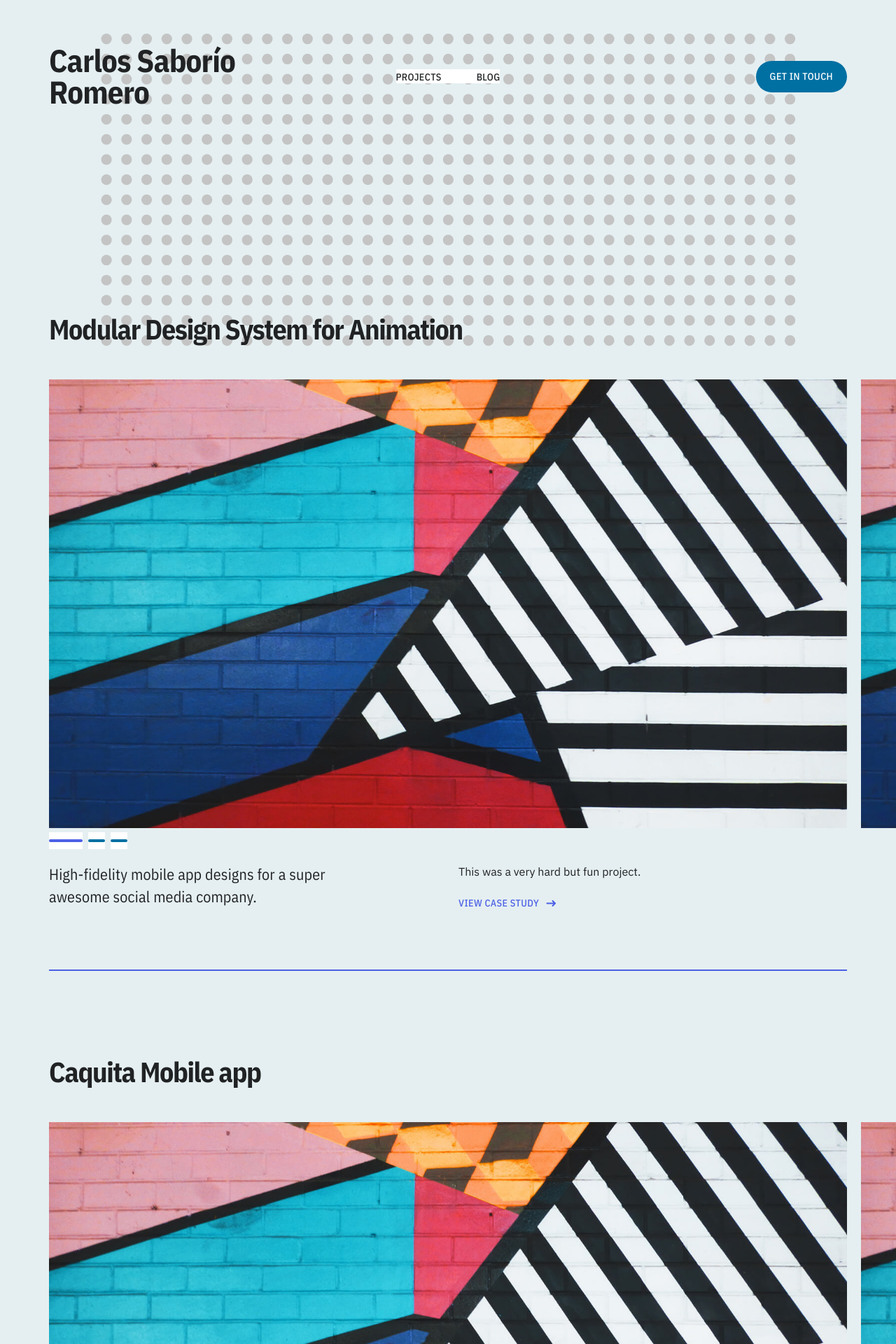
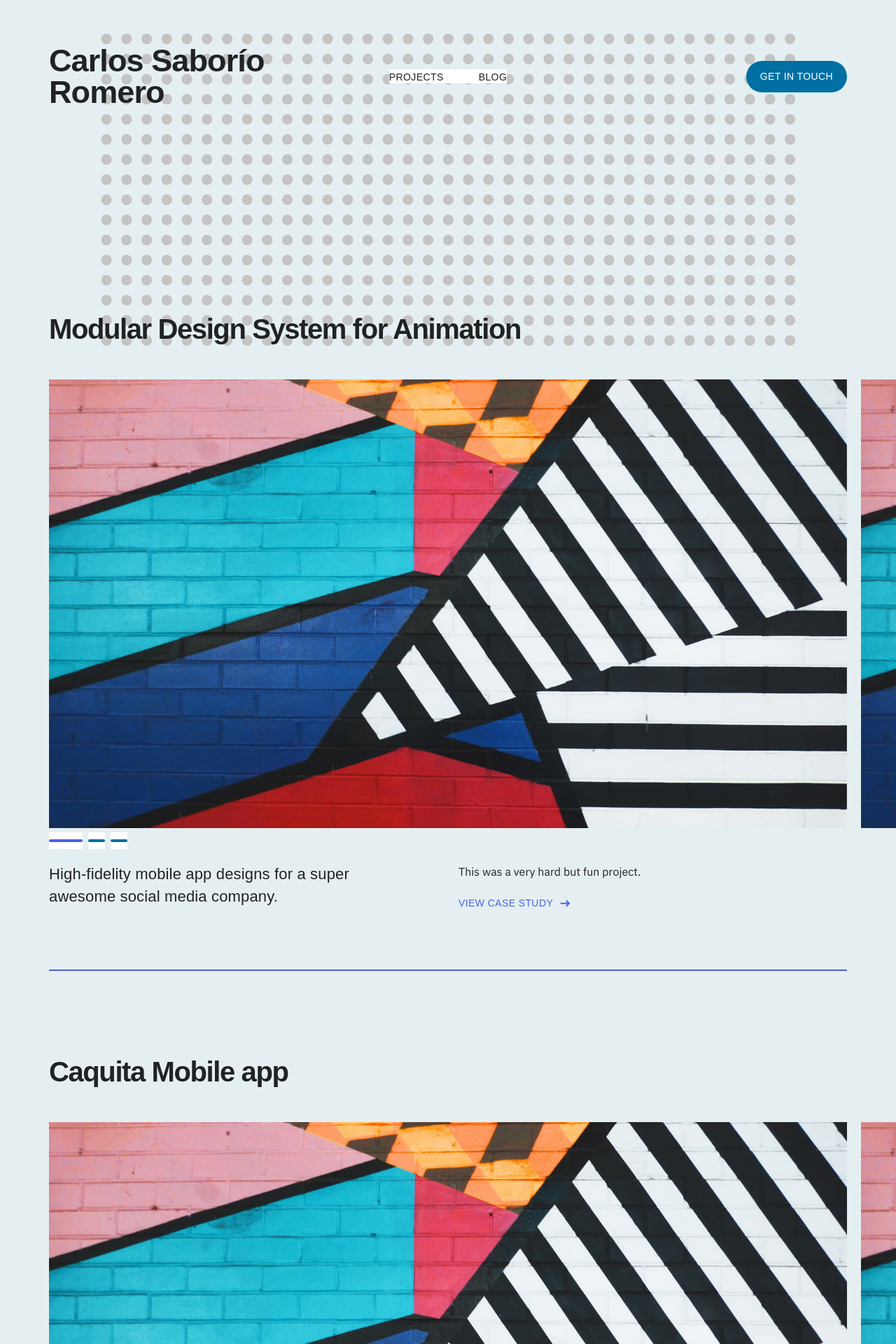
Before and after one commit to Zavorio/zavorio.github.io, a Jekyll site: the page built from index.html, in a window 1280 px wide. Shown: the top 1920 px of the page at 70% size. Built offline with Jekyll 4.4.1, drawn with Linux system fonts in a browser that asks for light colours; nearby versions of some CDN libraries.

Commit message:
Update settings.yml

```diff
--- a/_data/settings.yml
+++ b/_data/settings.yml
@@ -70,7 +70,7 @@ color_settings:
   error_color: '#D64541'
 
 font_settings:
-  font_embed: '<link href="https://fonts.googleapis.com/css?family=IBM+Plex+Sans+Condensed:400,500,700|IBM+Plex+Sans:400,700" rel="stylesheet">'
+  font_embed: '<link href="https://fonts.googleapis.com/css?family=Merriweather:700|IBM+Plex+Sans:400,700" rel="stylesheet">'
   title_font: 'IBM Plex Sans Condensed, sans-serif'
   body_font: '"IBM Plex Sans", sans-serif'
   regular_weight: 400
```
